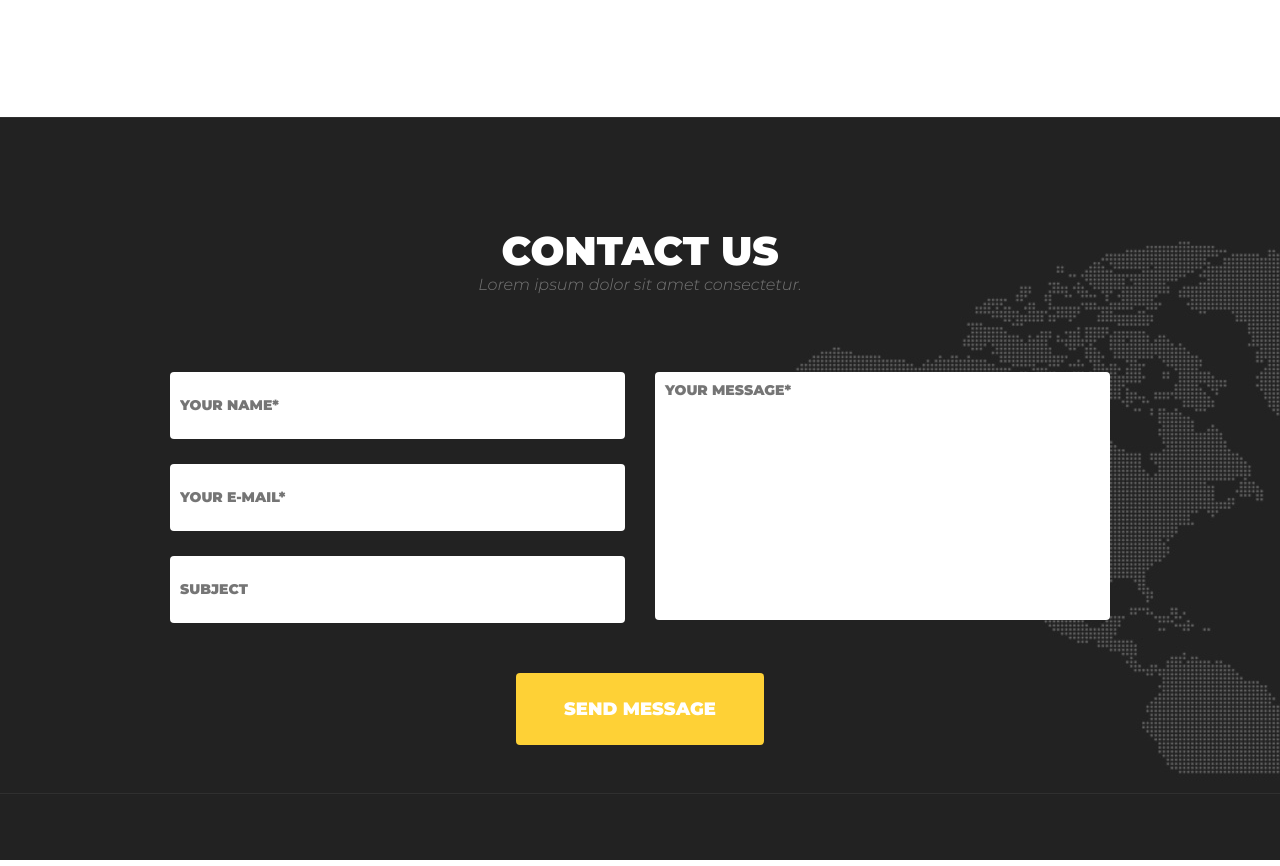
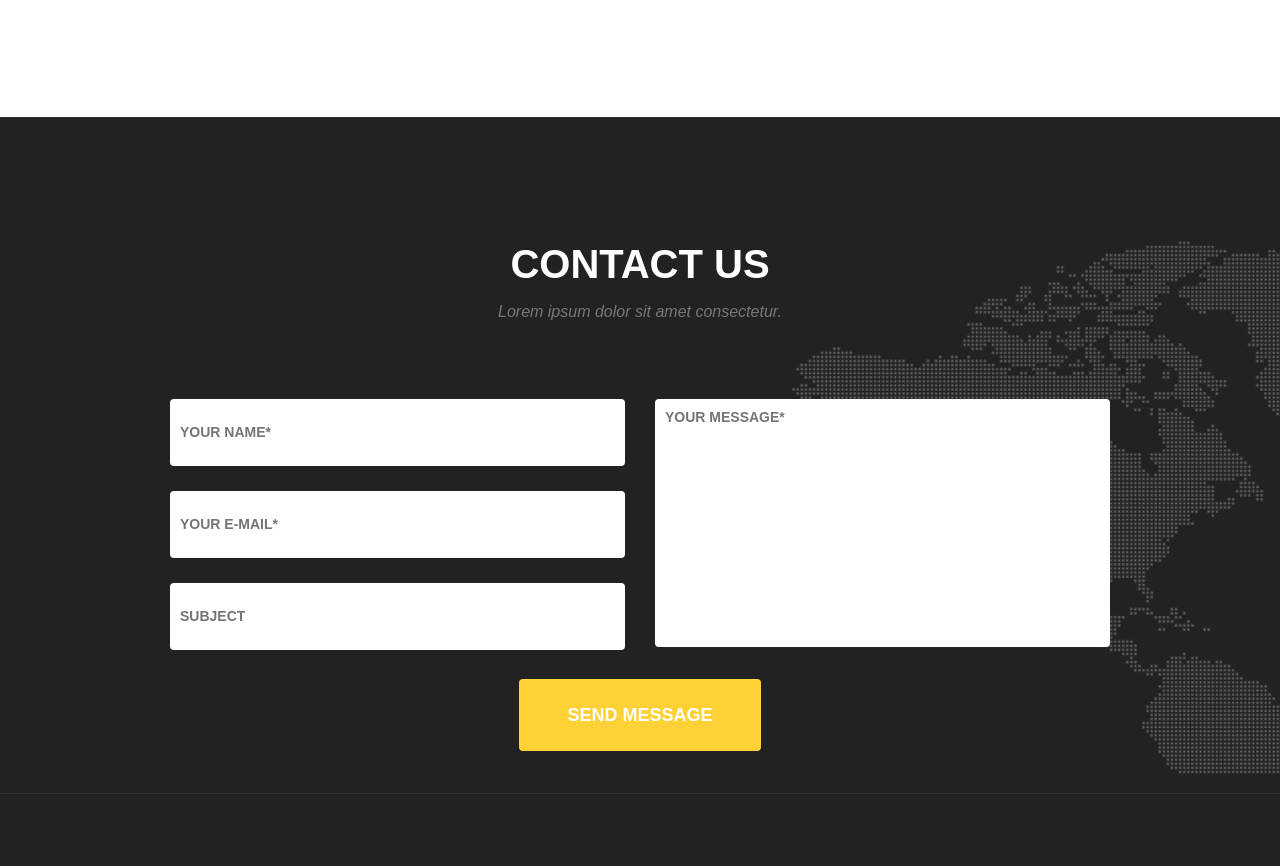
Before and after one commit to KotelnikovIgor/goit-fe-course, a plain HTML site: page module07/module07.html in a window 1280 px wide. Shown: the part 580-1446 px from the top of the page. Drawn offline with Linux system fonts and the light colour scheme; a web font is replaced by a local one.

Commit message:
added module-7

```diff
--- a/module07/css/style.css
+++ b/module07/css/style.css
@@ -11,32 +11,32 @@ html {
     margin: 0 auto;
 }
 @font-face {
-    font-family:Montserrat;
+    font-family: 'Montserrat', sans-serif;
     font-style: normal;
     font-weight: 400;
-    src:url(../Fonds/montserrat-v14-latin-regular.woff) format(woff);
-    src:url(../Fonds/montserrat-v14-latin-regular.woff2) format(woff2);
+    src: url(../Fonts/montserrat-v14-latin-regular.woff) format(woff);
+    src: url(../Fonts/montserrat-v14-latin-regular.woff2) format(woff2);
 }
 @font-face {
-    font-family:Montserrat;
+    font-family: 'Montserrat', sans-serif;
     font-style: italic;
     font-weight: 300;
-    src:url(../Fonds/montserrat-v14-latin-300italic.woff) format(woff);
-    src:url(../Fonds/montserrat-v14-latin-300italic.woff2) format(woff2);
+    src: url(../Fonts/montserrat-v14-latin-300italic.woff) format(woff);
+    src: url(../Fonts/montserrat-v14-latin-300italic.woff2) format(woff2);
 }
 @font-face {
-    font-family: Montserrat;
+    font-family: 'Montserrat', sans-serif;
     font-style: bold;
     font-weight: 900;
-    src:url(../Fonds/montserrat-v14-latin-900.woff) format(woff);
-    src:url(../Fonds/montserrat-v14-latin-900.woff2) format(woff2);
+    src: url(../Fonts/montserrat-v14-latin-900.woff) format(woff);
+    src: url(../Fonts/montserrat-v14-latin-900.woff2) format(woff2);
 }
 @font-face {
-    font-family: Roboto;
+    font-family: 'Roboto', sans-serif;
     font-style: normal;
     font-weight: 400;
-    src:url(../Fonds/roboto-v20-latin-regular.woff) format(woff);
-    src:url(../Fonds/roboto-v20-latin-regular.woff2) format(woff2);
+    src: url(../Fonts/roboto-v20-latin-regular.woff) format(woff);
+    src: url(../Fonts/roboto-v20-latin-regular.woff2) format(woff2);
 }
 .visually-hidden:not(:focus):not(:active),
 input[type="checkbox"].visually-hidden,
@@ -73,7 +73,6 @@ body {
     display: flex;
     justify-content: space-between;
     align-items: center;
-    /* padding-bottom: 100px; */
     padding: 50px 0px 120px 0px;
 }
 .nav__items {
@@ -85,7 +84,7 @@ body {
     list-style: none;
 }
 .nav__link {
-    font-family: Montserrat;
+    font-family: 'Montserrat', sans-serif;
     text-transform: uppercase;
     text-decoration: none;
     position: relative;
@@ -114,7 +113,7 @@ body {
     padding: 0;
     font-size: 40px;
     line-height: 75px;
-    font-family: Montserrat;
+    font-family: 'Montserrat', sans-serif;
     font-weight: 900;
     text-align: center;
     color: #333333;
@@ -124,8 +123,8 @@ body {
     margin: 0;
     padding: 0;
     font-size: 40px;
-    line-height: 48px;
-    font-family: Montserrat;
+    line-height: 75px;
+    font-family: 'Montserrat', sans-serif;
     font-weight: 900;
     text-align: center;
     color: #ffffff;
@@ -137,7 +136,7 @@ body {
     padding: 0;
     font-size: 16px;
     line-height: 19px;
-    font-family: Montserrat;
+    font-family: 'Montserrat', sans-serif;
     font-style: italic;
     text-align: center;
     color: #777777;
@@ -146,7 +145,7 @@ body {
 
 /* Service Section */
 .service {
-    margin-bottom: 120px;
+    padding-bottom: 120px;
 }
 .service__list {
     display: flex;
@@ -161,7 +160,7 @@ body {
     text-align: center;
 }
 .service__name {
-    font-family: Montserrat;
+    font-family:'Montserrat', sans-serif;
     font-weight: 900;
     margin: 0;
     padding: 0;
@@ -170,7 +169,7 @@ body {
     color: #000000;
 }
 .service__about {
-    font-family: Roboto;
+    font-family: 'Roboto';
 
     margin: 0;
     padding: 0;
@@ -204,6 +203,7 @@ body {
     width: 100%;
     height: 100%;
     padding-top: 110px;
+    padding-bottom: 115px;
 }
 .flex__items {
     display: flex;
@@ -216,17 +216,16 @@ body {
     border: none;
     color: #ffffff;
     font-weight: 900;
-    font-family: Montserrat;
+    font-family: 'Montserrat', sans-serif;
     font-size: 18px;
     line-height: 22px;
     border-radius: 4px;
     background-color: #fed136;
     text-transform: uppercase;
     text-align: center;
-    /* margin-bottom: 115px; */
 }
 .contact__input{
-    font-family: Montserrat;
+    font-family: 'Montserrat', sans-serif;
     text-transform: uppercase;
     font-weight: 900;
     border:none;
@@ -249,7 +248,7 @@ body {
     padding: 0;
 }
 .info__item {
-    font-family: Montserrat;
+    font-family: 'Montserrat', sans-serif;
     text-transform: uppercase;
     font-weight: 900;
     border:none;
@@ -271,7 +270,7 @@ body {
 .button__items {
     text-align: center;
 }
-.contact__item:nth-last-child(n){
+.contact__item:not(:last-child) {
     margin-bottom: 25px;
 }
 .flex__item input[type="text"],
@@ -284,6 +283,3 @@ body {
 .flex__item input[type="email"]:invalid {
     outline-color:red;
 }
-.button__items {
-    padding-bottom: 115px;
-}
--- a/module07/module07.html
+++ b/module07/module07.html
@@ -6,18 +6,13 @@
     <meta http-equiv="X-UA-Compatible" content="ie=edge">
     <title>Module07</title>
     <link rel="stylesheet" href="css/normalize.css">
-    <link href="https://fonts.googleapis.com/css?family=Kaushan+ScriptRoboto:300,300i,400,700,900&display=swap" rel="stylesheet">
     <link rel="stylesheet" href="css/style.css">
 </head>
 
 <body>
     <!-- Header Section -->
     <header class="masthead wrapper">
-        <ul class="title">
-            <li>
-                <a href="#"><img src="img/logo/Logo-Treehouse.jpg" alt="not image" width="79" height="28"></a>
-            </li>
-        </ul>
+                <a class="title" href="#"><img src="img/logo/Logo-Treehouse.jpg" alt="not image" width="79" height="28"></a>
         <nav class="nav">
             <ul class="nav__items">
                 <li class="nav__item">
@@ -41,8 +36,8 @@
     </header>
 
     <main>
-        <!-- Service Section -->
-        <section class="service wrapper">
+    <!-- Service Section -->
+    <section class="service wrapper">
             <h2 class="title__section">Services</h2>
             <p class="subtitle">Lorem ipsum dolor sit amet consectetur.</p>
             <ul class="service__list">
@@ -59,7 +54,7 @@
                     <p class="service__about">Lorem ipsum, dolor sit amet consectetur adipisicing elit. Repellat, fuga ad molestias dicta hic nulla quod eaque rem sunt a.</p>
                 </li>
             </ul>
-        </section>
+    </section>
     </main>
     <!-- Contact Us info -->
     <footer class="contact__us">
```
Also changed, not shown: module07/Fonts/montserrat-v14-latin-300italic.woff (renamed from module07/Fonds/montserrat-v14-latin-300italic.woff), module07/Fonts/montserrat-v14-latin-300italic.woff2 (renamed from module07/Fonds/montserrat-v14-latin-300italic.woff2), module07/Fonts/montserrat-v14-latin-900.woff (renamed from module07/Fonds/montserrat-v14-latin-900.woff), module07/Fonts/montserrat-v14-latin-900.woff2 (renamed from module07/Fonds/montserrat-v14-latin-900.woff2), module07/Fonts/montserrat-v14-latin-regular.woff (renamed from module07/Fonds/montserrat-v14-latin-regular.woff), module07/Fonts/montserrat-v14-latin-regular.woff2 (renamed from module07/Fonds/montserrat-v14-latin-regular.woff2), module07/Fonts/roboto-v20-latin-regular.woff (renamed from module07/Fonds/roboto-v20-latin-regular.woff), module07/Fonts/roboto-v20-latin-regular.woff2 (renamed from module07/Fonds/roboto-v20-latin-regular.woff2).
